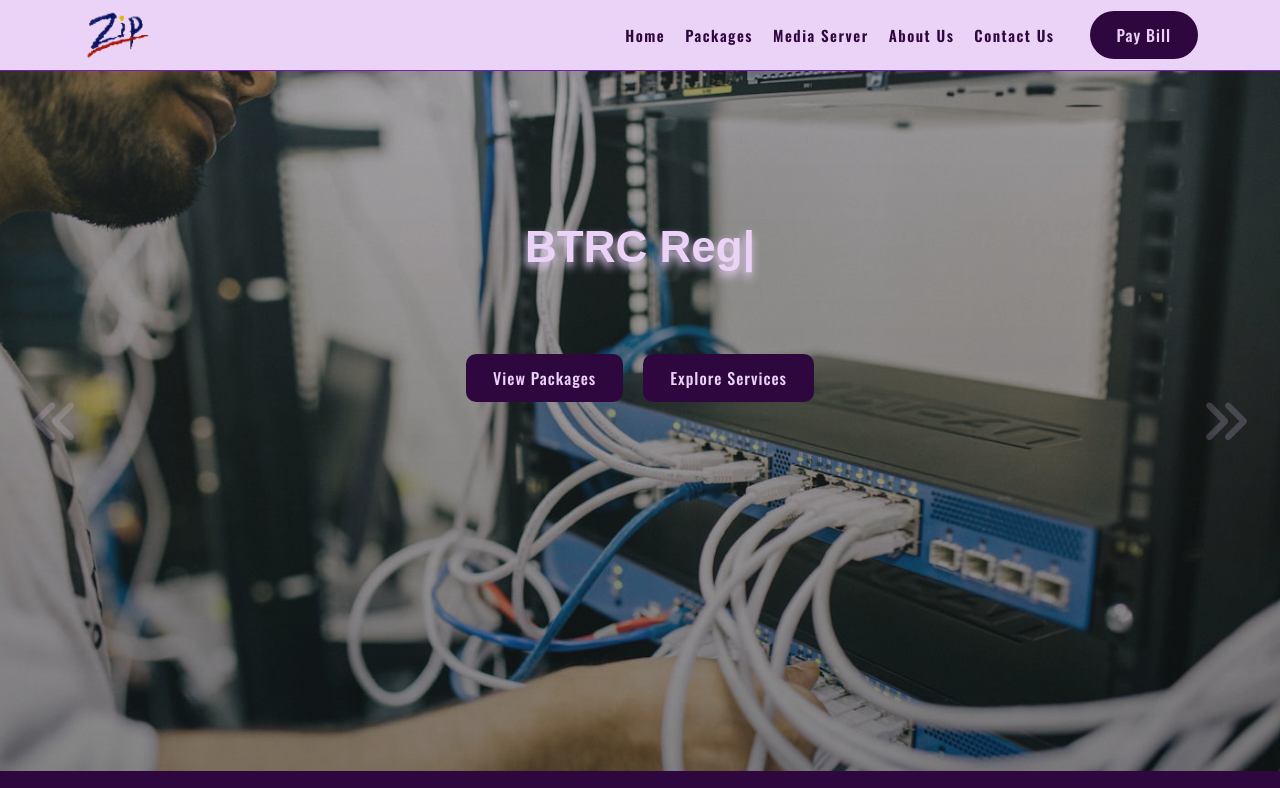
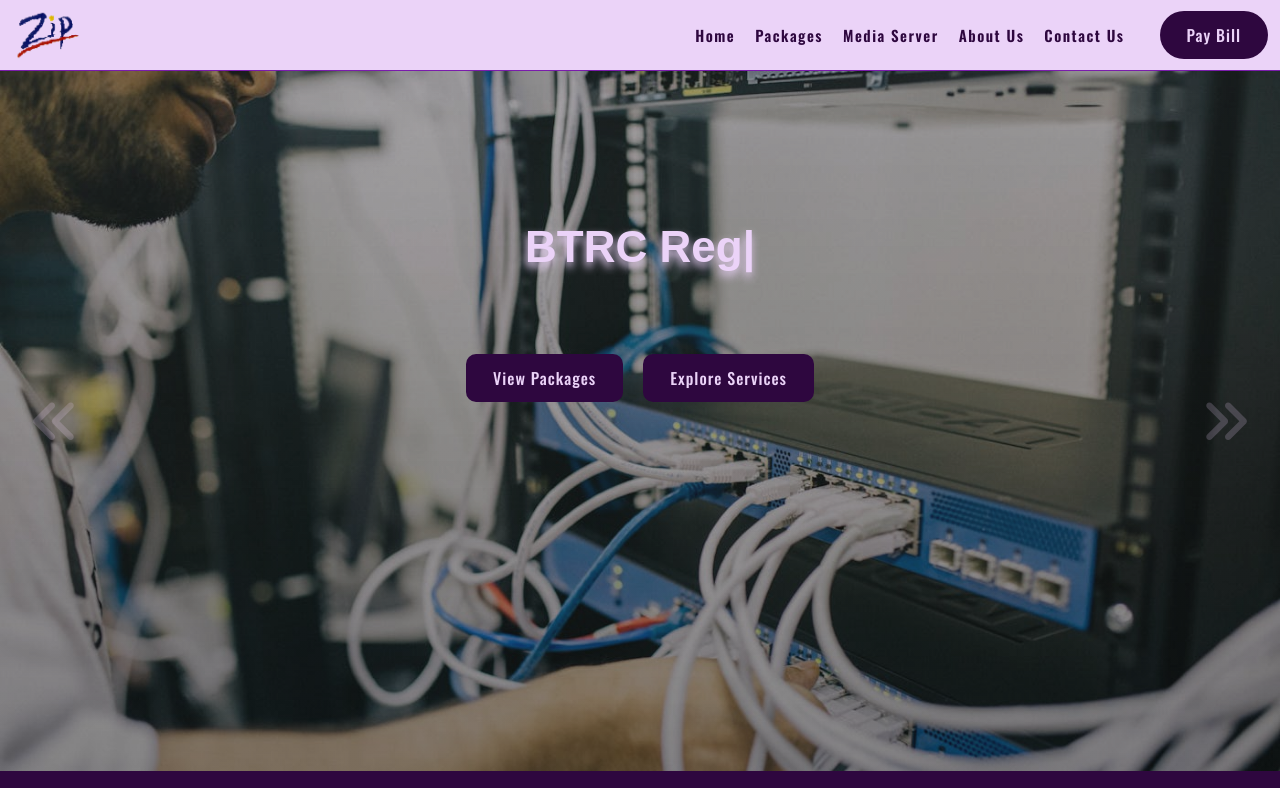
Before and after one commit to ajoy-code-dreamer/zipcyber, a plain HTML site: page index.html in a window 1280 px wide. Shown: the top 788 px of the page. Drawn offline with nearby package versions, Linux system fonts and the light colour scheme; a script that the page names is missing.

Commit message:
Update style.css change container width

```diff
--- a/css/style.css
+++ b/css/style.css
@@ -74,7 +74,7 @@ body {
   background-color: var(--secondary-bg-clr);
 }
 .container {
-  max-width: 1320;
+  max-width: 1320px;
   margin: 0 auto;
 }
 .common_btn{
```
